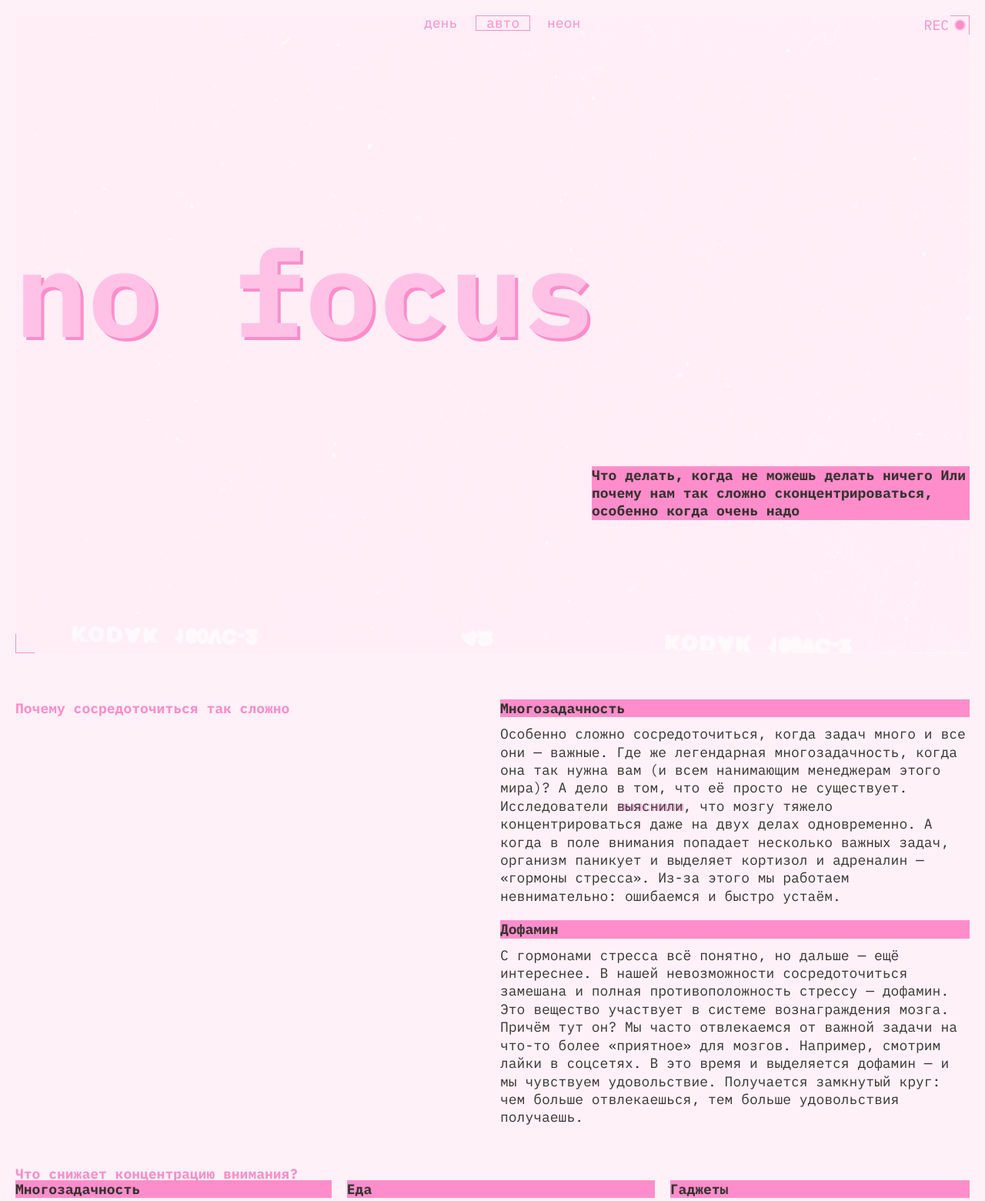
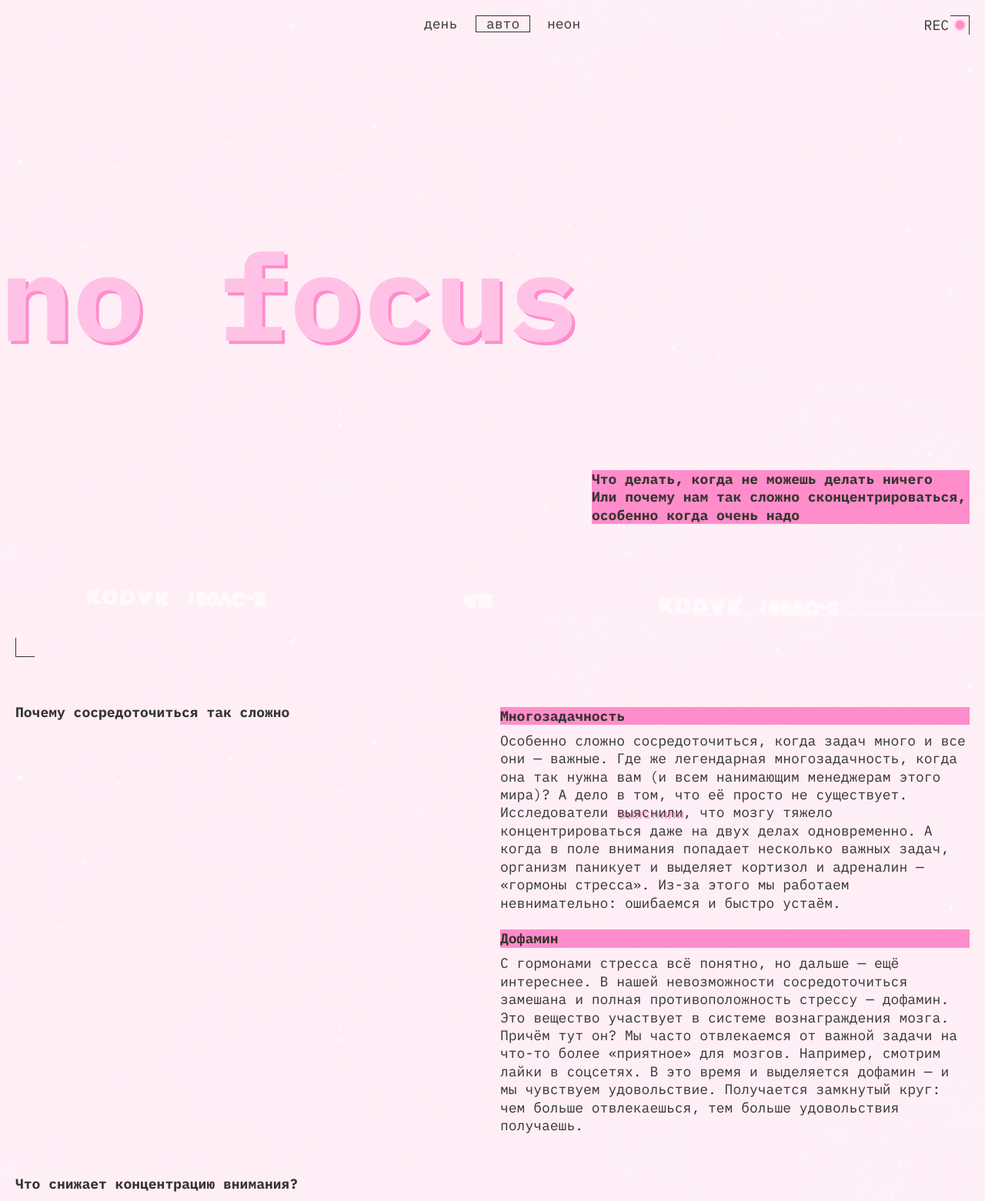
Before and after one commit to ShunaevN/slozhno-sosredotochitsya, a website: page src/index.html in a window 1280 px wide. Shown: the top 1561 px of the page at 77% size. Drawn offline with Linux system fonts and the light colour scheme.

Commit message:
first fixes dark 375 done

```diff
--- a/src/blocks/styles/dark.css
+++ b/src/blocks/styles/dark.css
@@ -5,11 +5,8 @@
 */
 
 .page.theme_dark {
-  /* сохраните этот селектор в приведённом виде.
-    Так стили написанные ниже будут иметь больший вес,
-    чем стили в медиазапросе предпочтений пользователя
-  */
   --accent-color: #ff0070;
+  --decorated-zone-color: #ff0070;
   --main-title-color: #db00ff;
   --title-text-block-color: #000028;
   --text-block-color: #f1b2ce;
@@ -20,7 +17,7 @@
   --main-line-height: 23.4px;
   --main-font-style: normal;
   --main-padding: 10px;
-  --main-font: "IBM Plex Mono";
+  --main-font: "IBM Plex Mono", "Liberation Mono", monospace;
   --background-color: #000028;
   --main-background-image: url(../images/cover-image-dark.png);
 }
--- a/src/blocks/styles/light.css
+++ b/src/blocks/styles/light.css
@@ -8,93 +8,57 @@
 
   :root {
     --accent-color: #ff8dcb;
-    --title-text-block-color: #fff1f7;
+    --main-title-color: #ffc2e6;
+    --title-text-block-color: #353430; /* fixed */
+    --text-block-color: #353430;
+    --background-color: #fff1f7;
+    --decorated-zone-color: #353430;
+    --main-title-block-gap: 10px;
+    --main-text-block-gap: 20px;
     --main-background-image: url(../images/cover-image-light.png);
-    --main-title-color: #ffc2e6;
-    --title-text-block-color: #353430;
-    --text-block-color: #353430;
-    --main-font: "IBM Plex Mono";
-    --background-color: #fff1f7;
+    --main-font-size: 18px;
+    --main-font-weight: 400;
+    --main-line-height: 23.4px;
+    --main-font-style: normal;
+    --main-padding: 10px;
+    --main-font: "IBM Plex Mono", "Liberation Mono", monospace; /* fixed */
   }
-}
+
+    /* .header__decorated-item-text {
+      display: none;
+    }
+
+   .header__decorated-item-text::after {
+    content: none;
+    }
+
+   /* .header__theme-menu-list {
+      margin-block-start: 25px;
+    }
+     */
+
+  }
+
 
 .page.theme_light {
   /* сохраните этот селектор в приведённом виде.
     Так стили написанные ниже будут иметь больший вес,
     чем стили в медиазапросе предпочтений пользователя
   */
-  --accent-color: #ff8dcb;
-  --title-text-block-color: #fff1f7;
-  --main-background-image: url(../images/cover-image-light.png);
-  --main-title-color: #ffc2e6;
-  --title-text-block-color: #353430;
-  --text-block-color: #353430;
-  --main-font: "IBM Plex Mono";
-  --background-color: #fff1f7;
+    --accent-color: #ff8dcb;
+    --main-title-color: #ffc2e6;
+    --title-text-block-color: #353430; /* fixed */
+    --text-block-color: #353430;
+    --decorated-zone-color: #353430;
+    --background-color: #fff1f7;
+    --main-title-block-gap: 10px;
+    --main-text-block-gap: 20px;
+    --main-background-image: url(../images/cover-image-light.png);
+    --main-font-size: 18px;
+    --main-font-weight: 400;
+    --main-line-height: 23.4px;
+    --main-font-style: normal;
+    --main-padding: 10px;
+    --main-font: "IBM Plex Mono", "Liberation Mono", monospace; /* fixed */
 
-  .header__theme-menu-button {
-    color: var(--title-text-block-color);
-  }
-
-  .header__theme-menu-button:hover {
-    outline: 1px solid var(--title-text-block-color, #353430);
-  }
-
-  .header__theme-menu-button:focus {
-    border-bottom: 1px solid var(--title-text-block-color, #353430);
-  }
-
-  .header__theme-menu-button:focus-visible {
-    border: none;
-    border-bottom: 1px solid var(--title-text-block-color, #353430);
-    outline: none;
-  }
-
-  .header__theme-menu-list {
-    margin-block-start: 66.5px;
-  }
-
-  .decorated-zone::after {
-    border-inline-start: 1px solid var(--title-text-block-color, #353430);
-    border-block-end: 1px solid var(--title-text-block-color, #353430);
-  }
-
-  .decorated-zone::before {
-    border-inline-end: 1px solid var(--title-text-block-color, #353430);
-    border-block-start: 1px solid var(--title-text-block-color, #353430);
-  }
-
-  .header__theme-menu-button_active {
-    border: 1px solid var(--title-text-block-color, #353430);
-  }
-
-  .header__decorated-item-text::after {
-    content: none;
-  }
-
-  .header__decorated-item-text {
-    display: none;
-  }
-
-  .main__text-section__title {
-    color: var(--title-text-block-color, #353430);
-  }
-
-  .main__text-section__text {
-    color: var(--title-text-block-color, #353430);
-  }
-
-  @media (width > 600px) {
-
-    .header__theme-menu-list {
-      margin-block-start: 182px;
-    }
-  }
-
-  @media (width > 1000px) {
-
-    .header__theme-menu-list {
-      margin-block-start: 26px;
-    }
-  }
 }
--- a/src/blocks/styles/style.css
+++ b/src/blocks/styles/style.css
@@ -4,11 +4,7 @@
   /* сохраните в разметке и стилях класс page. На его основе работает скрипт. */
   padding: var(--main-padding, 10px);
   background-color: var(--background-color, #000028);
-}
-
-.header {
-  display: flex;
-  flex-direction: column;
+ /* fixed */
   background-image: var(
     --main-background-image,
     url(../images/cover-image-dark.png)
@@ -17,6 +13,12 @@
   background-position: center;
   background-size: cover;
   background-attachment: fixed;
+}
+
+
+.header {
+  display: flex;
+  flex-direction: column;
 }
 
 .decorated-zone {
@@ -28,8 +30,8 @@
   position: absolute;
   inline-size: 25px;
   block-size: 25px;
-  border-inline-start: 1px solid var(--accent-color, #ff0070);
-  border-block-end: 1px solid var(--accent-color, #ff0070);
+  border-inline-start: 1px solid var(--decorated-zone-color, #ff0070);
+  border-block-end: 1px solid var(--decorated-zone-color, #ff0070);
   bottom: 0;
   left: 0;
 }
@@ -39,8 +41,8 @@
   position: absolute;
   inline-size: 25px;
   block-size: 25px;
-  border-inline-end: 1px solid var(--accent-color, #ff0070);
-  border-block-start: 1px solid var(--accent-color, #ff0070);
+  border-inline-end: 1px solid var(--decorated-zone-color, #ff0070);
+  border-block-start: 1px solid var(--decorated-zone-color, #ff0070);
   top: 0;
   right: 0;
 }
@@ -52,8 +54,11 @@
   display: inline-block;
 }
 
+
+
 .header__decorated-item-text {
-  color: var(--accent-color, #ff0070);
+  display: block;
+  color: var(--decorated-zone-color, #ff0070);
   text-align: center;
   font-family: var(--main-font, "IBM Plex Mono");
   font-size: var(--main-font-size, 18px);
@@ -61,6 +66,8 @@
   font-weight: var(--main-font-weight, 400);
   line-height: 25px;
 }
+
+
 
 .header__decorated-item-text::after {
   content: "";
@@ -77,13 +84,13 @@
 .header__theme-menu-list {
   display: grid;
   grid-template-rows: repeat(3, 1fr);
-  row-gap: 13px;
+  row-gap: 15px;
   justify-content: end;
   margin-block-start: 40.5px;
 }
 
 .header__theme-menu-button {
-  color: var(--accent-color, #ff0070);
+  color: var(--decorated-zone-color, #ff0070);
   vertical-align: middle;
   font-family: var(--main-font, "IBM Plex Mono");
   font-size: var(--main-font-size, 18px);
@@ -92,31 +99,53 @@
   line-height: 18px;
   background-color: transparent;
   border: none;
-  padding: 0 13px;
+  padding: 1px 13px;
+  appearance: none; /* fixed */
+  cursor: pointer; /* fixed */
 }
 
 .header__theme-menu-button:hover {
-  outline: 1px solid var(--accent-color, #ff0070);
+  outline: 1px solid var(--decorated-zone-color, #ff0070);
+  opacity: 0.4; /* fixed */
 }
 
 .header__theme-menu-button:focus {
-  border-bottom: 1px solid var(--accent-color, #ff0070);
+  border-bottom: 1px solid var(--decorated-zone-color, #ff0070);
 }
 
 .header__theme-menu-button:focus-visible {
-  border: none;
-  border-bottom: 1px solid var(--accent-color, #ff0070);
+  border-bottom: 1px solid var(--decorated-zone-color, #ff0070);
   outline: none;
 }
 
 .header__theme-menu-button_active {
-  border: 1px solid var(--accent-color, #ff0070);
+  border: 1px solid var(--decorated-zone-color, #ff0070);
+  pointer-events: none;  /* fixed */
 }
 
 .header__title {
-  margin-block-start: 66.5px;
+  margin-block-start: 68px;
   min-inline-size: 355px;
 }
+
+/* .theme_light .header__decorated-item-text {
+  display: none;
+}
+
+
+.theme_light .header__theme-menu-list {
+
+  margin-block-start: 25px;
+}
+
+
+
+
+.theme_light .header__decorated-item-text::after {
+content: none;
+}  */
+
+
 
 .title-decor {
   color: var(--main-title-color, #db00ff);
@@ -126,6 +155,7 @@
   font-style: var(--main-font-style, normal);
   font-weight: 700;
   line-height: 82.5%;
+
 }
 
 .header__main-text-block {
@@ -147,7 +177,7 @@
 
 .decorated-link {
   text-decoration: none;
-  text-shadow: 2px 0 0 var(--accent-color, #ff0070);
+  text-shadow: 2px 2px 0 var(--accent-color, #ff0070); /* fixed */
 }
 
 .decorated-link:hover {
@@ -158,21 +188,19 @@
   outline: 1px solid var(--text-block-color, #f1b2ce);
 }
 
-.new-line {
-  white-space: pre-line;
-}
+/* delete pre-line style*/
 
 .main__first-text-section {
-  margin-block-start: 40px;
+  margin-block-start: 50.5px;
   display: inline-grid;
   grid-template-columns: repeat(auto-fit, minmax(min(335px, 472px), 1fr));
   grid-template-rows: repeat(auto-fit, 4fr);
-  row-gap: 10px;
+  row-gap: 8.5px;
   column-gap: 20px;
 }
 
 .main__text-section__title {
-  color: var(--accent-color, #ff0070);
+  color: var(--decorated-zone-color, #ff0070);
   font-family: var(--main-font, "IBM Plex Mono");
   font-size: var(--main-font-size, 18px);
   font-style: var(--main-font-style, normal);
@@ -180,7 +208,7 @@
   line-height: var(--main-line-height, 23.4px);
   grid-column: 1 span 2;
   grid-row: 1;
-  margin-block-end: 10px;
+  margin-block-end: 6px;
 }
 
 .main__text-section__subtitle {
@@ -191,6 +219,7 @@
   font-weight: 700;
   line-height: var(--main-line-height, 23.4px);
   background-color: var(--accent-color, #ff0070);
+  margin-block-start: 5px;
 }
 
 .main__text-section__text {
@@ -200,6 +229,7 @@
   font-style: var(--main-font-style, normal);
   font-weight: var(--main-font-weight, 400);
   line-height: var(--main-line-height, 23.4px);
+
 }
 
 .main__text-section__text:first-of-type {
@@ -207,11 +237,12 @@
 }
 
 .main__second-text-section {
+  margin-block-start: 53px;
   margin-block-end: 50px;
-  margin-block-start: 50px;
 }
 
 .main__second-text-section .main__text-section__subtitle {
+  margin-block-start: 17px;
   margin-block-end: 10px;
 }
 
@@ -223,23 +254,30 @@
   margin-block-end: 50px;
 }
 
+.third-text-section__first-subtitle {
+  margin-block-start: 20px;
+
+}
+
 .main__text-section__tips {
   font-weight: var(--main-font-weight, 400);
   margin-block-start: 20px;
   margin-block-end: 10px;
 }
 
+
 .main__card-section .main__text-section__subtitle {
+  margin-block-start: 5px;
   margin-block-end: 10px;
 }
 
 .main__card-section__card-container {
   display: grid;
   row-gap: 10px;
-  margin-block-end: 40px;
+  margin-block-end: 51px;
 }
 
-.main__card-section__card-container * {
+.main__card-section__card-container  * {
   display: block;
   inline-size: 100%;
   block-size: 100%;
@@ -426,13 +464,10 @@
     grid-template-columns: repeat(3, 44px);
     column-gap: 36px;
     justify-content: center;
-    align-items: start;
+    align-items: center;
     margin-block-start: 0;
   }
 
-  .new-line {
-    white-space: normal;
-  }
 
   .header__theme-menu {
     max-inline-size: 230px;
@@ -441,7 +476,8 @@
   }
 
   .header__title {
-    margin-block-start: 274.5px;
+    margin-block-start: 278px;
+    margin-inline-start: -20px;
   }
 
   .main__second-text-section {
--- a/src/blocks/styles/variables.css
+++ b/src/blocks/styles/variables.css
@@ -5,6 +5,7 @@
 
 :root {
   --accent-color: #ff0070;
+  --decorated-zone-color: #ff0070;
   --main-title-color: #db00ff;
   --title-text-block-color: #000028;
   --text-block-color: #f1b2ce;
@@ -15,7 +16,7 @@
   --main-line-height: 23.4px;
   --main-font-style: normal;
   --main-padding: 10px;
-  --main-font: "IBM Plex Mono";
+  --main-font: "IBM Plex Mono", "Liberation Mono", monospace;
   --background-color: #000028;
   --main-background-image: url(../images/cover-image-dark.png);
 }
--- a/src/index.html
+++ b/src/index.html
@@ -6,8 +6,12 @@
     <meta name="viewport" content="width=device-width, initial-scale=1.0" />
     <meta name="color-scheme" content="dark light" />
     <title>Сложно сосредоточиться</title>
-    <link rel="icon" type="image/x-icon" href="./blocks/images/favicon.ico" />
-    <link rel="stylesheet" href="./blocks/fonts/fonts.css" />
+    <!-- fixed -->
+    <link rel="icon" type="image/x-icon" sizes="any" href="./blocks/images/favicon.ico" />
+    <link rel="icon" type="image/svg+xml" href="./blocks/images/favicon.svg" />
+    <link rel="apple-touch-icon" href="./blocks/images/mobile-icon.png" />
+    <!-- fixed -->
+    <link rel="stylesheet" href="./vendor/fonts/fonts.css">  <!--fixed-->
     <link rel="stylesheet" href="./blocks/styles/globals.css" />
     <link rel="stylesheet" href="./blocks/styles/variables.css" />
     <link rel="stylesheet" href="./blocks/styles/style.css" />
@@ -48,10 +52,10 @@
       <h1 class="header__title title-decor">no focus</h1>
       <div class="header__main-text-block">
         <p class="header__main-text-decor">
-          <span class="new-line">
-            Что делать, когда не можешь делать ничего Или почему нам так сложно
-            сконцентрироваться, особенно когда очень надо
-          </span>
+            Что делать, когда не можешь делать ничего
+        </p>
+        <p class="header__main-text-decor">
+          Или почему нам так сложно сконцентрироваться, особенно когда очень надо
         </p>
       </div>
     </header>
@@ -71,7 +75,8 @@
           Где же легендарная многозадачность, когда она так нужна вам (и всем
           нанимающим менеджерам этого мира)? А дело в том, что её просто не
           существует. Исследователи
-          <a class="decorated-link" href="#">выяснили</a>, что мозгу тяжело
+          <a class="decorated-link" target="_blank" rel="noopener noreferrer"
+          href="https://dana.org/article/multicosts-of-multitasking/">выяснили</a>, что мозгу тяжело
           концентрироваться даже на двух делах одновременно. А когда в поле
           внимания попадает несколько важных задач, организм паникует и выделяет
           кортизол и адреналин — «гормоны стресса». Из-за этого мы работаем
@@ -188,7 +193,8 @@
         </h4>
         <p class="main__text-section__text third-text-section__third-text">
           Или даже пробегитесь. Лучше найти парк или лес: один эксперимент
-          <a class="decorated-link" href="#">показал</a>, что созерцание природы
+          <a class="decorated-link" rel="noopener noreferrer" target="_blank"
+          href="https://www.sciencedirect.com/science/article/abs/pii/S0272494415000328">показал</a>, что созерцание природы
           повышает концентрацию, в то время как после просмотра городских
           пейзажей она наоборот понижается. Можно совместить прогулку с
           физическими упражнениями или бегом — так в мозг поступит ещё больше
@@ -223,37 +229,42 @@
 
       <section class="main__card-section">
         <h2 class="main__text-section__subtitle">А можно в картинках?</h2>
-        <article class="main__card-section__card-container">
+        <div class="main__card-section__card-container"> <!--fixed-->
           <img
+            loading="lazy"
             class="image-sunset"
             src="./blocks/images/sunset.png"
             alt="горы, рассвет, море и птицы. Все в голубых и оранжевых тонах."
           />
           <img
+            loading="lazy"
             class="image-ice-cream"
             src="./blocks/images/ice-cream.png"
             alt="тарелка с мороженым и фруктами в виде эмодзи"
           />
           <img
+            loading="lazy"
             class="image-tape"
             src="./blocks/images/tape.png"
             alt="картинка с касетой из двухтысячных со стрелкой компьютерной мыши и компьтерными песочными часами"
           />
           <img
+            loading="lazy"
             class="image-books"
             src="./blocks/images/books.png"
             alt="стопка книг на светло-фиолетовом фоне. Наверху стопки книг стоит кружка кофе"
           />
           <img
+            loading="lazy"
             class="image-street"
             src="./blocks/images/street.png"
             alt="улица с домиками. На переднем фоне пешеходный переход, вдали деревья. Все в японском стиле светло-фиолетовом цвете"
           />
-        </article>
+      </div>
       </section>
     </main>
     <footer class="footer decorated-zone">
-      <p class="footer_text title-decor">focus</p>
+      <h2 class="footer_text title-decor">focus</h2> <!--fixed-->
     </footer>
     <script src="./scripts/script.js"></script>
   </body>
```
Also changed, not shown: src/vendor/fonts/IBMPlexMono-Bold.woff (renamed from src/blocks/fonts/IBMPlexMono-Bold.woff), src/vendor/fonts/IBMPlexMono-Regular.woff (renamed from src/blocks/fonts/IBMPlexMono-Regular.woff), src/vendor/fonts/fonts.css (renamed from src/blocks/fonts/fonts.css).
